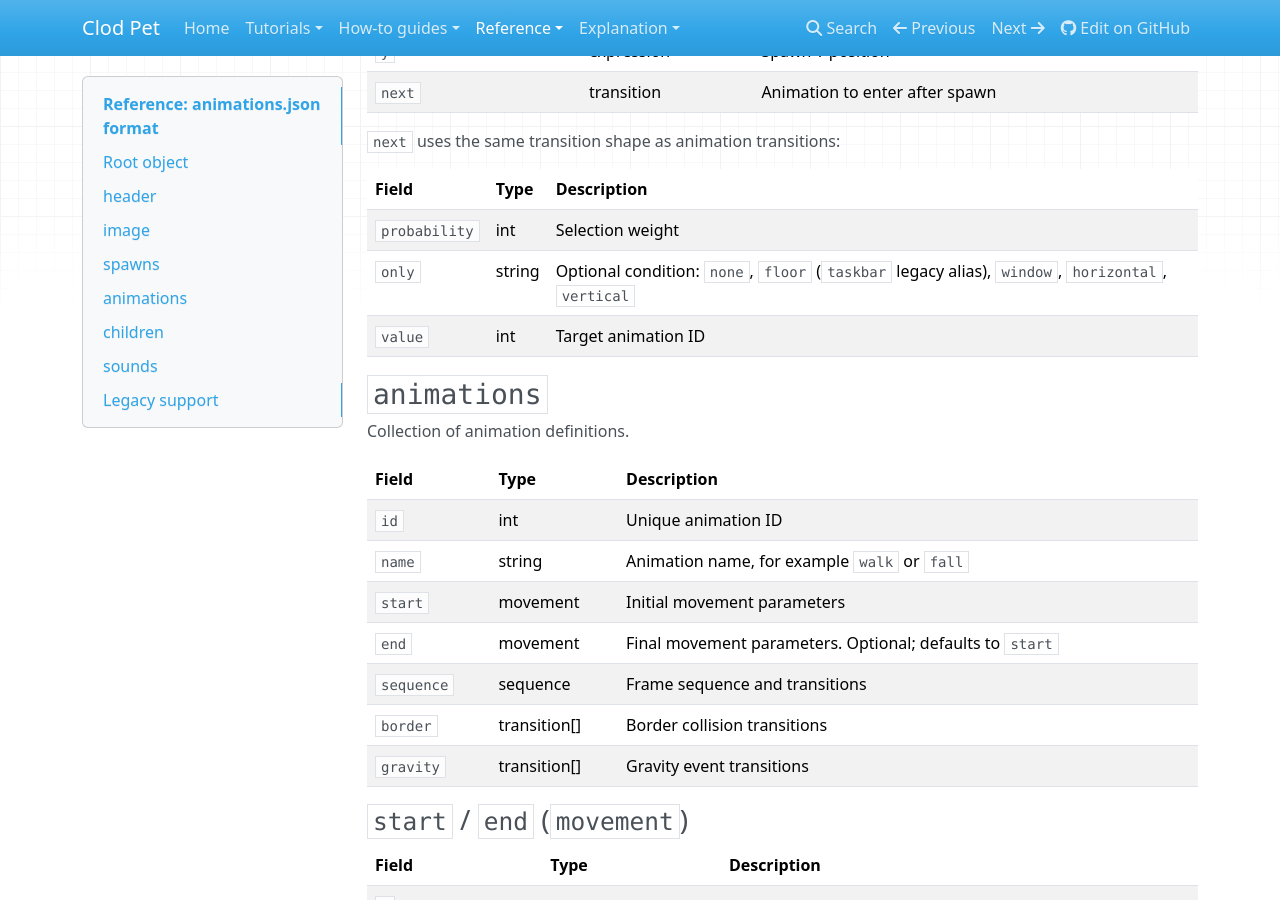
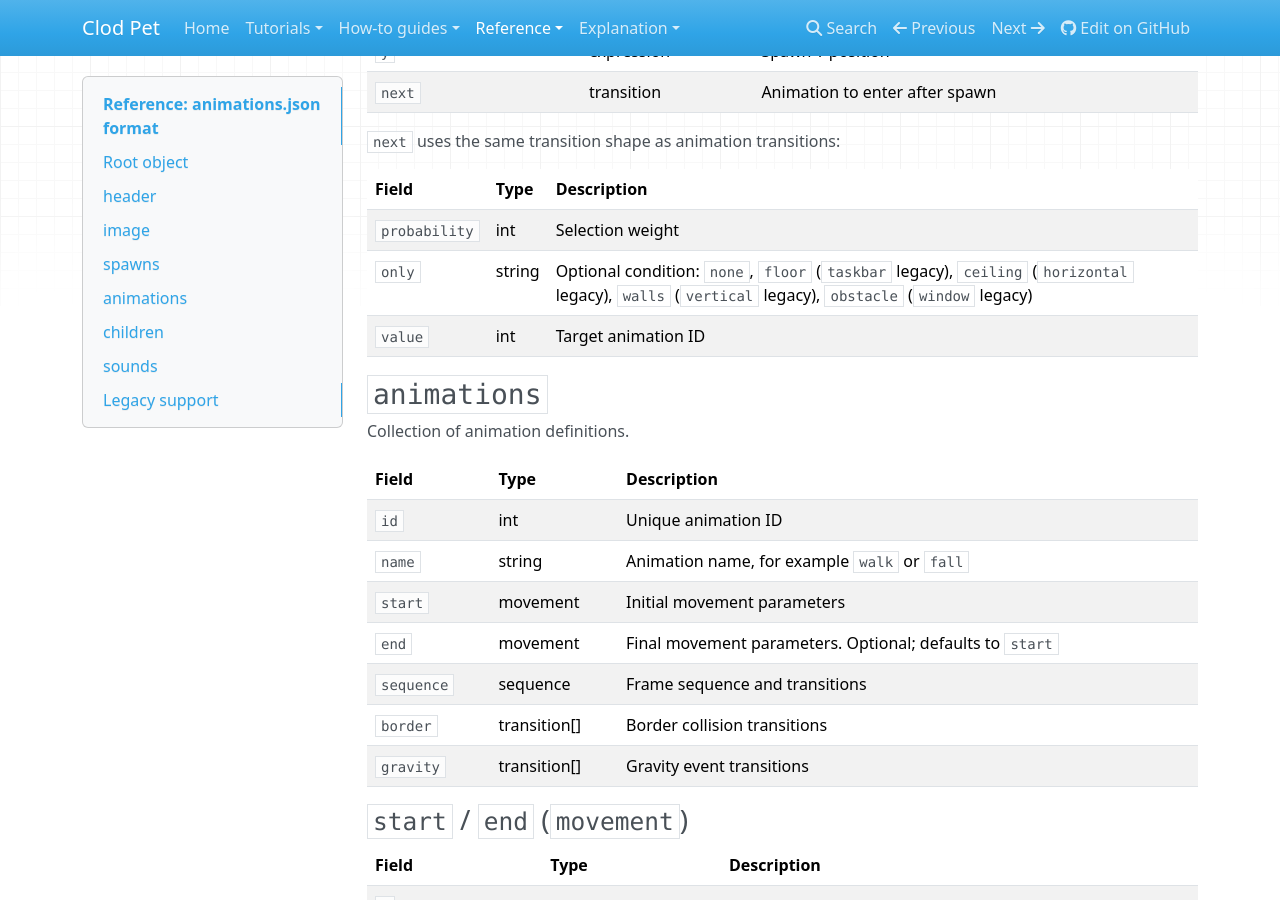
Before and after one commit to laurajoyhutchins/clod-pet, an MkDocs documentation site: the page built from docs/reference/animations-json.md, in a window 1280 px wide and 900 px high, scrolled down 1429 px. Built offline with MkDocs 1.6.1, drawn with Linux system fonts in a browser that asks for light colours; nearby versions of some CDN libraries; some of the changed text lies outside the part shown.

Commit message:
Refactor: Update pet definitions to use new standardized nomenclature

```diff
--- a/docs/reference/animations-json.md
+++ b/docs/reference/animations-json.md
@@ -59,7 +59,7 @@ Collection of spawn points. Each entry is a possible starting position.
 | Field | Type | Description |
 |-------|------|-------------|
 | `probability` | int | Selection weight |
-| `only` | string | Optional condition: `none`, `floor` (`taskbar` legacy alias), `window`, `horizontal`, `vertical` |
+| `only` | string | Optional condition: `none`, `floor` (`taskbar` legacy), `ceiling` (`horizontal` legacy), `walls` (`vertical` legacy), `obstacle` (`window` legacy) |
 | `value` | int | Target animation ID |
 
 ## `animations`
@@ -107,7 +107,7 @@ Arrays of transitions triggered by border or gravity events.
 | Field | Type | Description |
 |-------|------|-------------|
 | `probability` | int | Selection weight |
-| `only` | string | Optional filter: `none`, `floor` (`taskbar` legacy alias), `window`, `horizontal`, `vertical` |
+| `only` | string | Optional filter: `none`, `floor` (`taskbar` legacy), `ceiling` (`horizontal` legacy), `walls` (`vertical` legacy), `obstacle` (`window` legacy) |
 | `value` | int | Target animation ID |
 
 ## `children`
```
Also changed, not shown: 3 other files.
